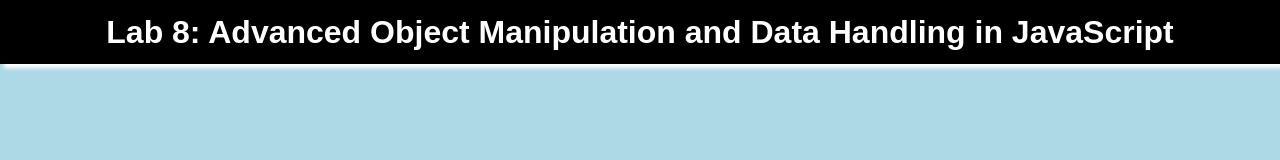
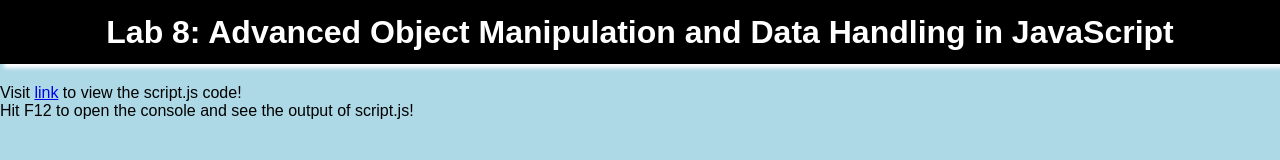
Before and after one commit to amber4est/ObjectManipulation-DataHandling, a plain HTML site: page index.html in a window 1280 px wide. Drawn offline with Linux system fonts and the light colour scheme.

Commit message:
Adding to the HTML file

```diff
--- a/index.html
+++ b/index.html
@@ -9,5 +9,9 @@
 </head>
 <body>
     <header><h1>Lab 8: Advanced Object Manipulation and Data Handling in JavaScript</h1></header>
+
+    <p>Visit <a href="script.js">link</a> to view the script.js code!</p>
+
+    <p>Hit F12 to open the console and see the output of script.js!</p>
 </body>
 </html>
```
